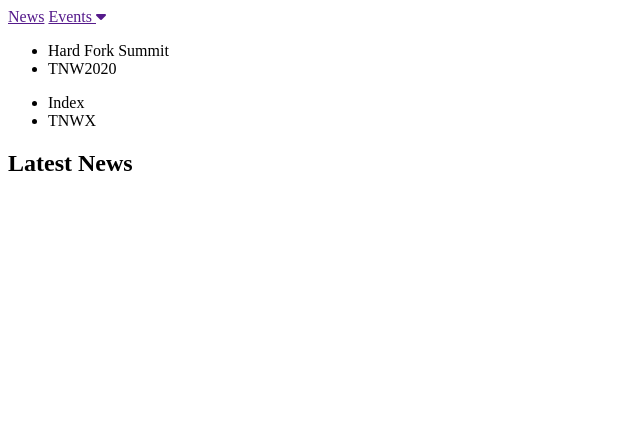
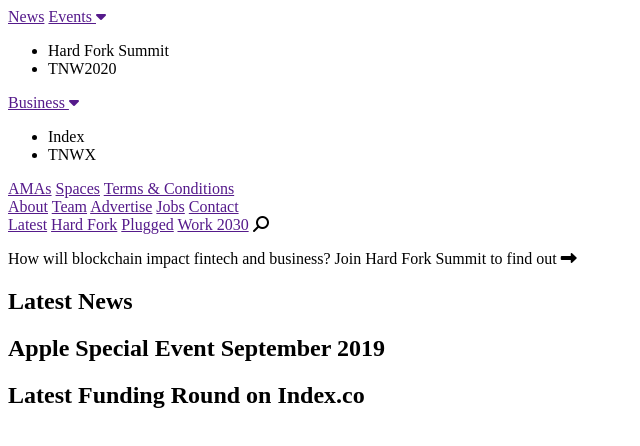
Before and after one commit to KonnorRogers/building-with-responsive-design, a website: page src/index.html in a window 1280 px wide. Shown: the whole page, without its empty margins (0-640 px from the left). Drawn offline with Linux system fonts and the light colour scheme.

Commit message:
adding more markup

```diff
--- a/src/index.html
+++ b/src/index.html
@@ -3,15 +3,24 @@
   <head>
     <meta charset="utf-8" />
     <meta name="viewport" content="width=device-width, initial-scale=1" />
+    <!-- import font awesome -->
     <script
       src="https://kit.fontawesome.com/35f34fbec9.js"
       crossorigin="anonymous"
     ></script>
     <title>TNW</title>
+
+    <!-- Add TNW icon -->
+    <link
+      rel="icon"
+      type="image/png"
+      href="https://cdn0.tnwcdn.com/wp-content/themes/cyberdelia/assets/icons/favicon-96x96.png?v=1568105532"
+      sizes="96x96"
+    />
   </head>
   <body>
-    <nav class="main-header">
-      <div class="header-left">
+    <nav class="secondary-nav">
+      <div class="nav-left">
         <a href="">News</a>
         <a href="" data-behavior="dropdown">
           Events
@@ -22,31 +31,43 @@
           </ul>
         </a>
         <a href="" data-behavior="dropdown">
+          Business
+          <i class="fas fa-caret-down"></i>
           <ul class="dropdown-content">
             <li class="dropdown-item"><a>Index</a></li>
             <li class="dropdown-item"><a>TNWX</a></li>
           </ul>
         </a>
-        <a href=""></a>
-        <a href=""></a>
-        <a href=""></a>
-        <a href=""></a>
-        <a href=""></a>
+        <a href="">AMAs</a>
+        <a href="">Spaces</a>
+        <a href="">Terms & Conditions</a>
       </div>
-      <div class="header-right">
-        <a href=""></a>
-        <a href=""></a>
-        <a href=""></a>
-        <a href=""></a>
+      <div class="nav-right">
+        <a href="">About</a>
+        <a href="">Team</a>
+        <a href="">Advertise</a>
+        <a href="">Jobs</a>
+        <a href="">Contact</a>
       </div>
     </nav>
-    <nav class="secondary-nav"></nav>
-    <nav class="nav-message"></nav>
+    <nav class="nav">
+      <a href="">Latest</a>
+      <a href="">Hard Fork</a>
+      <a href="">Plugged</a>
+      <a href="">Work 2030</a>
 
-    <header>
-      <div class="col-two-thirds"></div>
-      <div class="col-one-third row-one-half"></div>
-      <div class="col-one-third row-one-half"></div>
+      <i class="fas fa-search fa-flip-horizontal"></i>
+      <p class="nav-message">
+        How will blockchain impact fintech and business? Join Hard Fork Summit
+        to find out
+        <i class="fas fa-long-arrow-alt-right"></i>
+      </p>
+    </nav>
+
+    <header class="grid">
+      <div class=""></div>
+      <div class=""></div>
+      <div class=""></div>
     </header>
 
     <main>
@@ -61,8 +82,25 @@
         <div></div>
         <div></div>
       </section>
-      <section></section>
-      <section></section>
+      <section>
+        <h2>Apple Special Event September 2019</h2>
+      </section>
+      <section>
+        <h2>Latest Funding Round on Index.co</h2>
+      </section>
+      <section>
+        <a href=""><h2></h2></a>
+        <a href=""><h2></h2></a>
+        <a href=""><h2></h2></a>
+        <a href=""><h2></h2></a>
+        <a href=""><h2></h2></a>
+        <a href=""><h2></h2></a>
+        <a href=""><h2></h2></a>
+        <a href=""><h2></h2></a>
+      </section>
+      <footer class="secondary-footer"></footer>
     </main>
+
+    <footer class="primary-footer"></footer>
   </body>
 </html>
```
